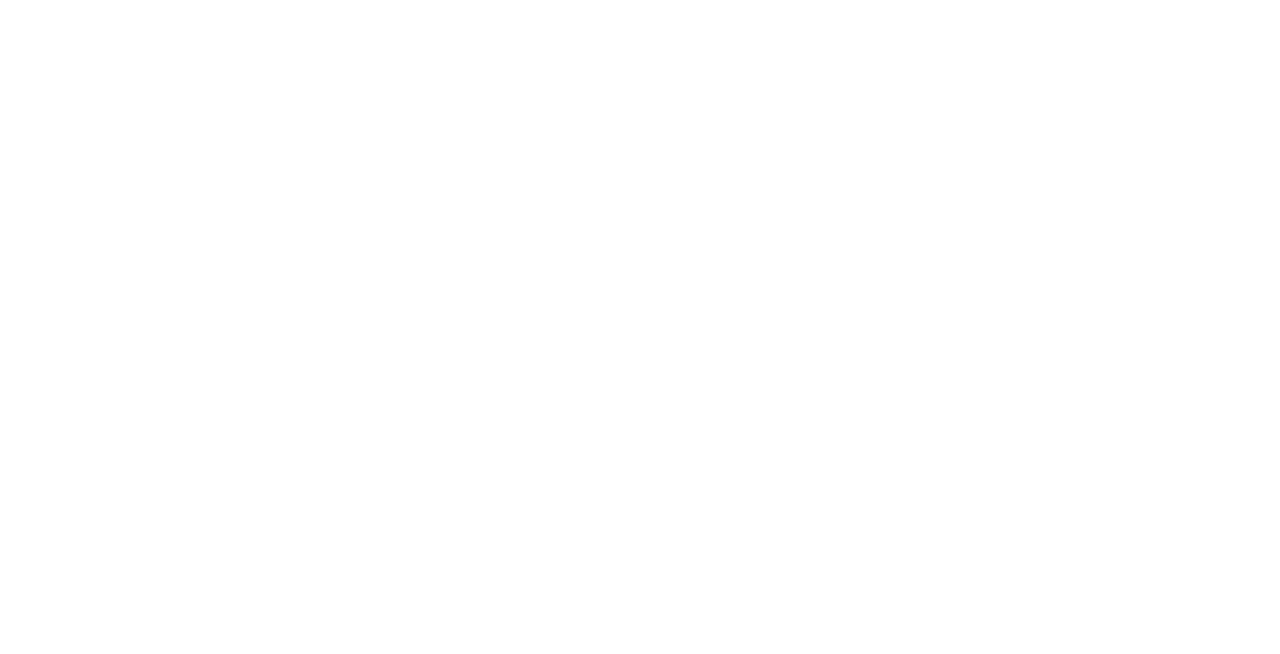
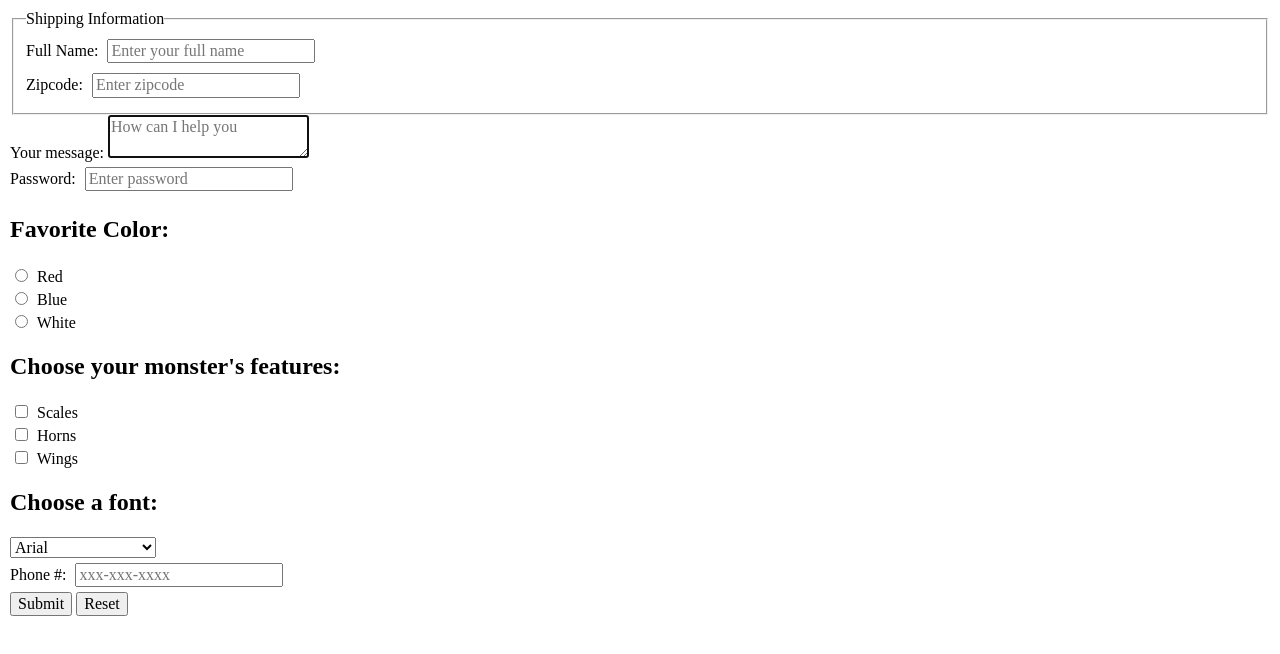
Before and after one commit to nicpagan/front-end-foundations, a plain HTML site: page html-forms/index.html in a window 1280 px wide. Drawn offline with nearby package versions, Linux system fonts and the light colour scheme.

Commit message:
edited files

```diff
--- a/html-forms/index.html
+++ b/html-forms/index.html
@@ -13,6 +13,108 @@
   </head>
 
   <body>
-    <main></main>
+    <main>
+      <form action="">
+        <fieldset>
+          <legend>Shipping Information</legend>
+          <div>
+            <label for="name">Full Name:</label>
+            <input
+              id="name"
+              type="text"
+              name="name"
+              placeholder="Enter your full name" />
+          </div>
+          <div>
+            <label for="location">Zipcode:</label>
+            <input
+              id="location"
+              type="text"
+              name="zipcode"
+              maxlength="5"
+              required
+              placeholder="Enter zipcode"
+              />
+          </div>
+        </fieldset>
+
+          <div>
+            <label for="form-message">Your message:</label>
+            <textarea
+              id="form-message"
+              name="message"
+              autofocus="on"
+              required
+              maxlength="200"
+              placeholder="How can I help you"
+              ></textarea>
+          </div>
+
+          <div>
+            <label for="password">Password:</label>
+            <input
+              id="password"
+              type="password"
+              name="password"
+              minlength="8"
+              placeholder="Enter password"/>
+          </div>
+
+          <div>
+            <h2>Favorite Color:</h2>
+            <div>
+              <input id="red" name="color" type="radio" value="red" />
+              <label for="red">Red</label>
+            </div>
+            <div>
+              <input id="blue" name="color" type="radio" value="blue" />
+              <label for="blue">Blue</label>
+            </div>
+            <div>
+              <input id="white" name="color" type="radio" value="white" />
+              <label for="white">White</label>
+            </div>
+          </div>
+
+          <div>
+            <h2>Choose your monster's features:</h2>
+            <div>
+              <input name="scales" type="checkbox" id="scales" />
+              <label for="scales">Scales</label>
+            </div>
+            <div>
+              <input name="horns" type="checkbox" id="horns" />
+              <label for="horns">Horns</label>
+            </div>
+            <div>
+              <input name="wings" type="checkbox" id="wings" />
+              <label for="wings">Wings</label>
+            </div>
+          </div>
+
+          <div>
+            <h2>Choose a font:</h2>
+            <select name="fonts" size="1">
+              <option value="arial">Arial</option>
+              <option value="times">Times New Roman</option>
+              <option value="comicsans">Comic Sans</option>
+              <option value="papyrus">Papyrus</option>
+            </select>
+          </div>
+
+          <div>
+            <label for="phone">Phone #:</label>
+            <input
+              id="phone"
+              type="text"
+              name="phone"
+              pattern="\d{3}[\-]\d{3}[\-]\d{4}"
+              placeholder="xxx-xxx-xxxx"
+            />
+          </div>
+          <button type="submit">Submit</button>
+          <button type="reset">Reset</button>
+      </form>
+    </main>
   </body>
 </html>
```
